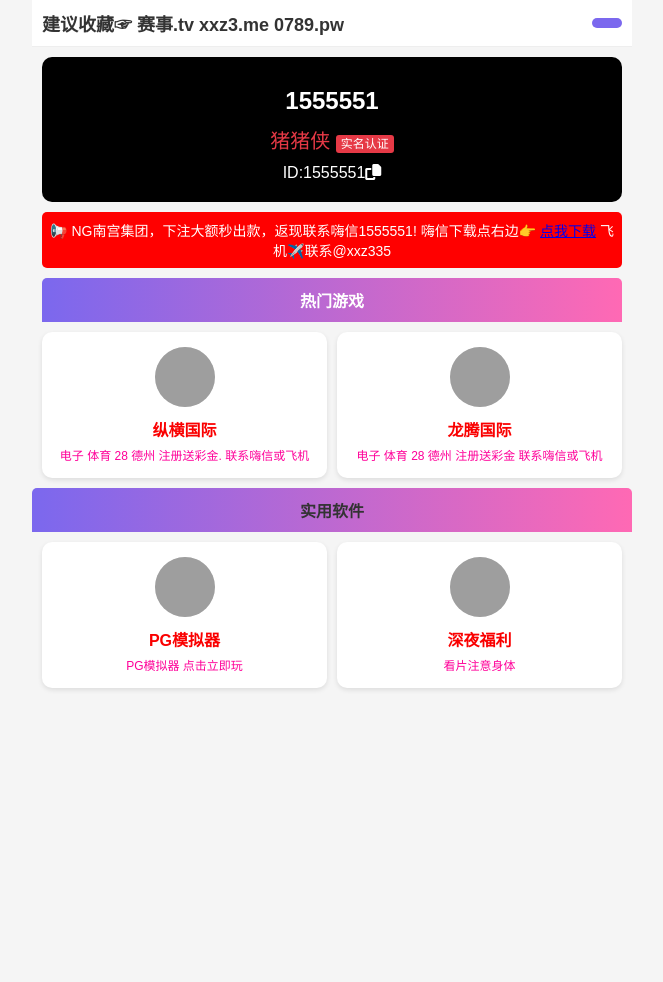
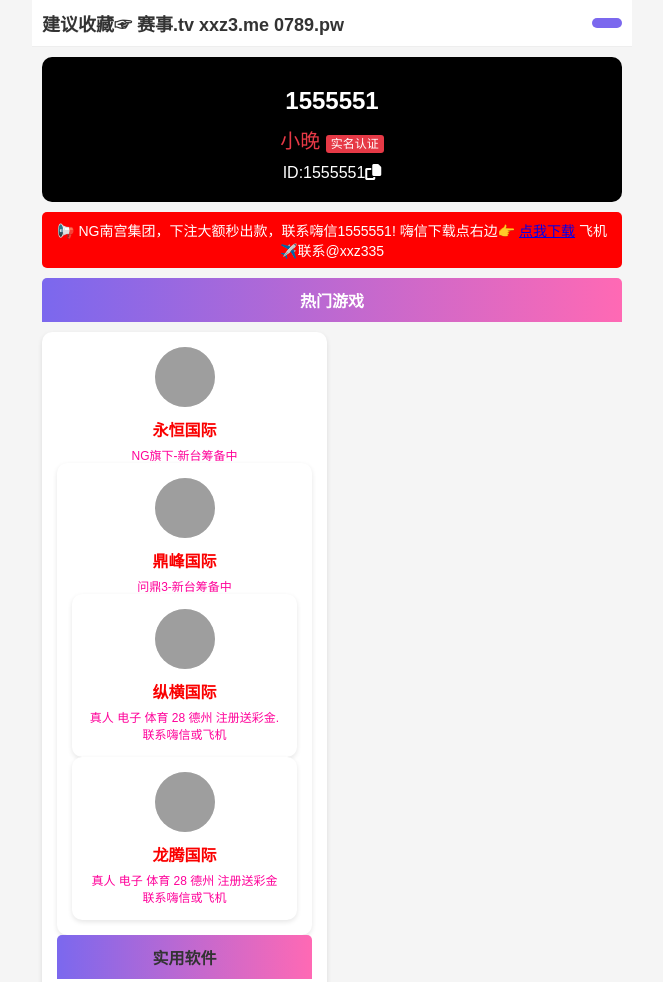
Before and after one commit to p4916337/F, a plain HTML site: page index.html in a window 1280 px wide. Shown: the top 982 px of the page, without its empty margins (308-971 px from the left). Before the commit the page ends 800 px from the top, so only its background shows below. Drawn offline with Linux system fonts and the light colour scheme; grey boxes are pictures that could not be loaded.

Commit message:
Update index.html

```diff
--- a/index.html
+++ b/index.html
@@ -239,14 +239,14 @@
     <!-- 个人信息卡片 -->
     <div class="profile-card">
         <div class="profile-id">1555551</div>
-        <div class="profile-name">猪猪侠  <span style="color:#fff;background:#e63946;padding:2px 5px;border-radius:3px;font-size:12px;">实名认证</span></div>
+        <div class="profile-name">小晚  <span style="color:#fff;background:#e63946;padding:2px 5px;border-radius:3px;font-size:12px;">实名认证</span></div>
         <div>ID:1555551<i class="fa fa-copy"></i></div>
         <!-- <button class="profile-btn">+自动回复</button> -->
     </div>
 
     <!-- 红色通知栏 -->
     <div class="notice-bar">
-        📢 NG南宫集团，下注大额秒出款，返现联系嗨信1555551!  嗨信下载点右边👉 <a href="https://haixin.wwhy.top" target="_blank">点我下载</a> 飞机✈️联系@xxz335
+        📢 NG南宫集团，下注大额秒出款，联系嗨信1555551!  嗨信下载点右边👉 <a href="https://haixin.wwhy.top" target="_blank">点我下载</a> 飞机✈️联系@xxz335
     </div>
 
     <!-- 标签栏 -->
@@ -265,26 +265,51 @@
     <!-- 游戏列表 -->
     <div class="game-list">
 
+  <!-- 第一个-->
+          <div class="game-item"  onclick="openInNewTab(2)">
+            <div class="game-icon">
+                <img src="https://img.cdn1.vip/i/6b00562cadffa_1795184172.webp" alt="永恒国际">
+            </div>
+            <div class="game-name">永恒国际</div>
+            <div class="game-desc"> NG旗下-新台筹备中
+        </div>
+     <!-- 第一个结束-->
+
+
+  <!-- 第二个-->
+          <div class="game-item"  onclick="openInNewTab(3)">
+            <div class="game-icon">
+                <img src="https://img.cdn1.vip/i/6b00577ded7b0_1795184509.webp" alt="鼎峰国际">
+            </div>
+            <div class="game-name">鼎峰国际</div>
+            <div class="game-desc"> 问鼎3-新台筹备中
+        </div>
+     <!-- 第二个结束-->
+
+
+
+
+
   <!-- 第三个-->
           <div class="game-item"  onclick="openInNewTab(4)">
             <div class="game-icon">
                 <img src="https://img.cdn1.vip/i/6a50543fdb589_1783649343.webp" alt="纵横国际">
             </div>
             <div class="game-name">纵横国际</div>
-            <div class="game-desc"> 电子 体育 28 德州 注册送彩金. 联系嗨信或飞机</div>
+            <div class="game-desc"> 真人 电子 体育 28 德州 注册送彩金. 联系嗨信或飞机</div>
         </div>
      <!-- 第三个结束-->
 
 
-        <!-- 第3个-->
+        <!-- 第四个-->
           <div class="game-item"  onclick="openInNewTab(1)">
             <div class="game-icon">
                 <img src="https://img.cdn1.vip/i/6a14646427c70_1779721316.webp" alt="龙腾国际">
             </div>
             <div class="game-name">龙腾国际</div>
-            <div class="game-desc"> 电子 体育 28 德州 注册送彩金 联系嗨信或飞机</div>
+            <div class="game-desc"> 真人 电子 体育 28 德州 注册送彩金 联系嗨信或飞机</div>
         </div>
-     <!-- 第3个结束-->
+     <!-- 第四个结束-->
 
 
     </div>
@@ -292,7 +317,7 @@
         <div class="tab-item  tab-hot tab-software">实用软件</div>
       <div class="game-list">
 
-       <!-- 第4个-->
+       <!-- 第五个-->
           <div class="game-item"  onclick="openInNewTab(5)">
             <div class="game-icon">
                 <img src="https://img.cdn1.vip/i/6a154109db6da_1779777801.webp" alt="PG模拟器">
@@ -300,9 +325,9 @@
             <div class="game-name">PG模拟器</div>
             <div class="game-desc">PG模拟器 点击立即玩 </div>
         </div>
-     <!-- 第4个结束-->
+     <!-- 第五个结束-->
 
-        <!-- 第5个-->
+        <!-- 第六个-->
           <div class="game-item"  onclick="openInNewTab(6)">
             <div class="game-icon">
                 <img src="https://img.cdn1.vip/i/6a1542cc0687d_1779778252.webp" alt="深夜福利">
@@ -310,7 +335,7 @@
             <div class="game-name">深夜福利</div>
             <div class="game-desc">看片注意身体</div>
         </div>
-     <!-- 第5个结束-->
+     <!-- 第六个结束-->
 
 
 
@@ -343,6 +368,15 @@
 
 function openInNewTab(id) {
     //跳转的对应的网页
+ if(id==2){
+              window.open('0789.pw', '_blank');
+        }
+
+ if(id==3){
+              window.open('0789.pw', '_blank');
+        }
+
+
         if(id==1){
               window.open('https://psktkx.tckqxx.com/app/register.php?site_id=1065&topId=27364&selfPlanId=1074', '_blank');
         }
```
